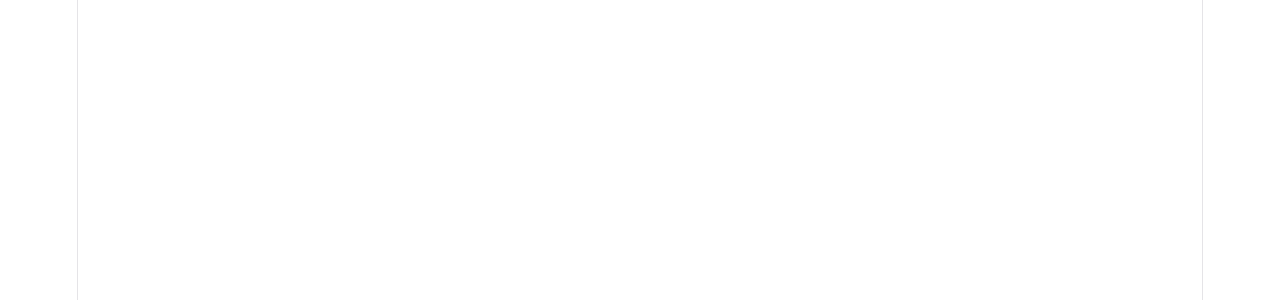
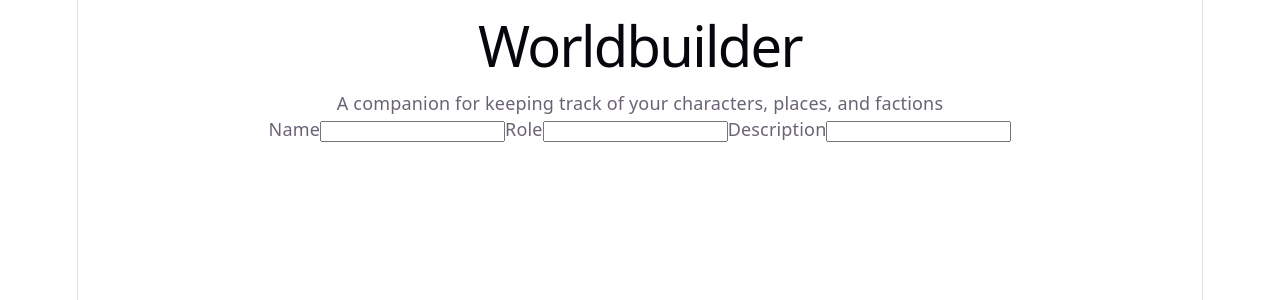
Before and after one commit to J-Winchester94/worldbuilder, a React (Vite) app: page / in a window 1280 px wide. Shown: the top 300 px of the page. Built offline with nearby package versions, Linux system fonts and the light colour scheme.

Commit message:
Created character forms

```diff
--- a/src/App.jsx
+++ b/src/App.jsx
@@ -4,8 +4,60 @@
 import viteLogo from './assets/vite.svg'
 import './App.css'
 
+
+const sampleCharacters = [
+  { id: 1, name: "Rand al'Thor", role: "Protagonist", description: "A farm boy with a destiny." },
+  { id: 2, name: "Moiraine", role: "Mentor", description: "An Aes Sedai who guides the group." },
+];
+
 function App() {
+  const [characters, setCharacters] = useState(sampleCharacters);
+  const [name, setName] = useState("");
+  const [role, setRole] = useState("");
+  const [description, setDescription] = useState("");
+  function handleSubmit(event) {
+    // Stop the page from reloading
+    event.preventDefault();
+    // build newCharacter {id : Date.now(), name, role, description}
+    const newCharacter = {id: Date.now(),  name, role, description};
+    // Add it with setCharacter and the spread operator
+    setCharacters([...characters, newCharacter]);
+    // Clear the three fields by setting each one back to ""
+    setName("");
+    setRole("");
+    setDescription("");
+  }
+  return (
+    <main>
+      <h1>Worldbuilder</h1>
+      <p>A companion for keeping track of your characters, places, and factions</p>
+      <form onSubmit={handleSubmit}>
+        <label htmlFor="name">Name</label>
+        <input id="name" value={name} onChange={(event) => setName(event.target.value)} required/>
+
+       <label htmlFor="role">Role</label>
+       <input id="role" value={role} onChange={(event) => setRole(event.taget.value)} required />
+
+       <label htmlFor="description">Description</label>
+       <input id="description" value={description} onChange={(event) => setDescription(event.target.value)} required />
+      </form>
+
+      {characters.map((character) => (
+        function CharacterCard({ name, role, description }) {
+          return (
+            <article className="character-card">
+              <h2>{name}</h2>
+              <p className="role">{role}</p>
+              <p>{description}</p>
+            </article>
+          );
+        }
+
+      ))}
+    </main>
+  );
 
 }
 
+
 export default App
```
